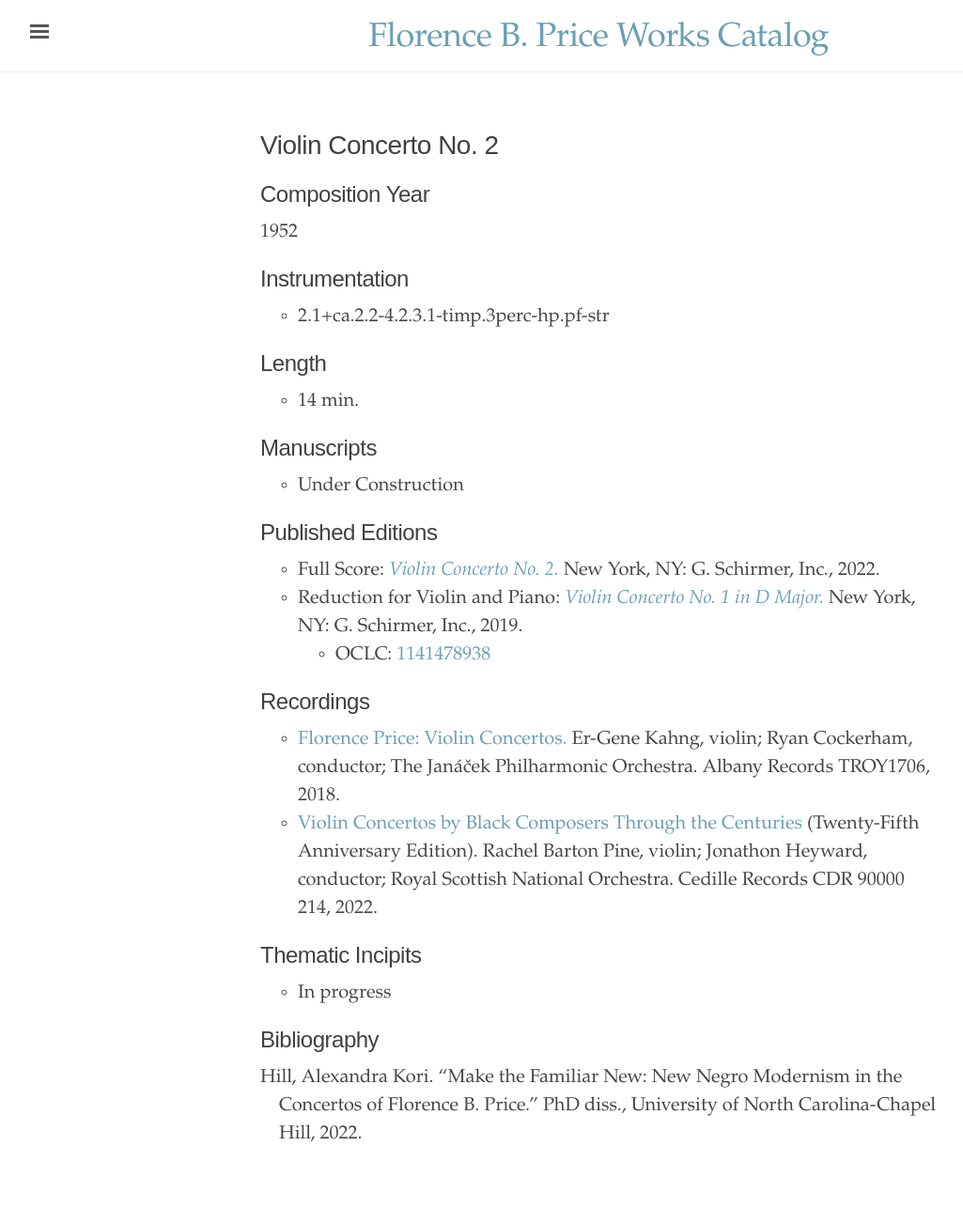
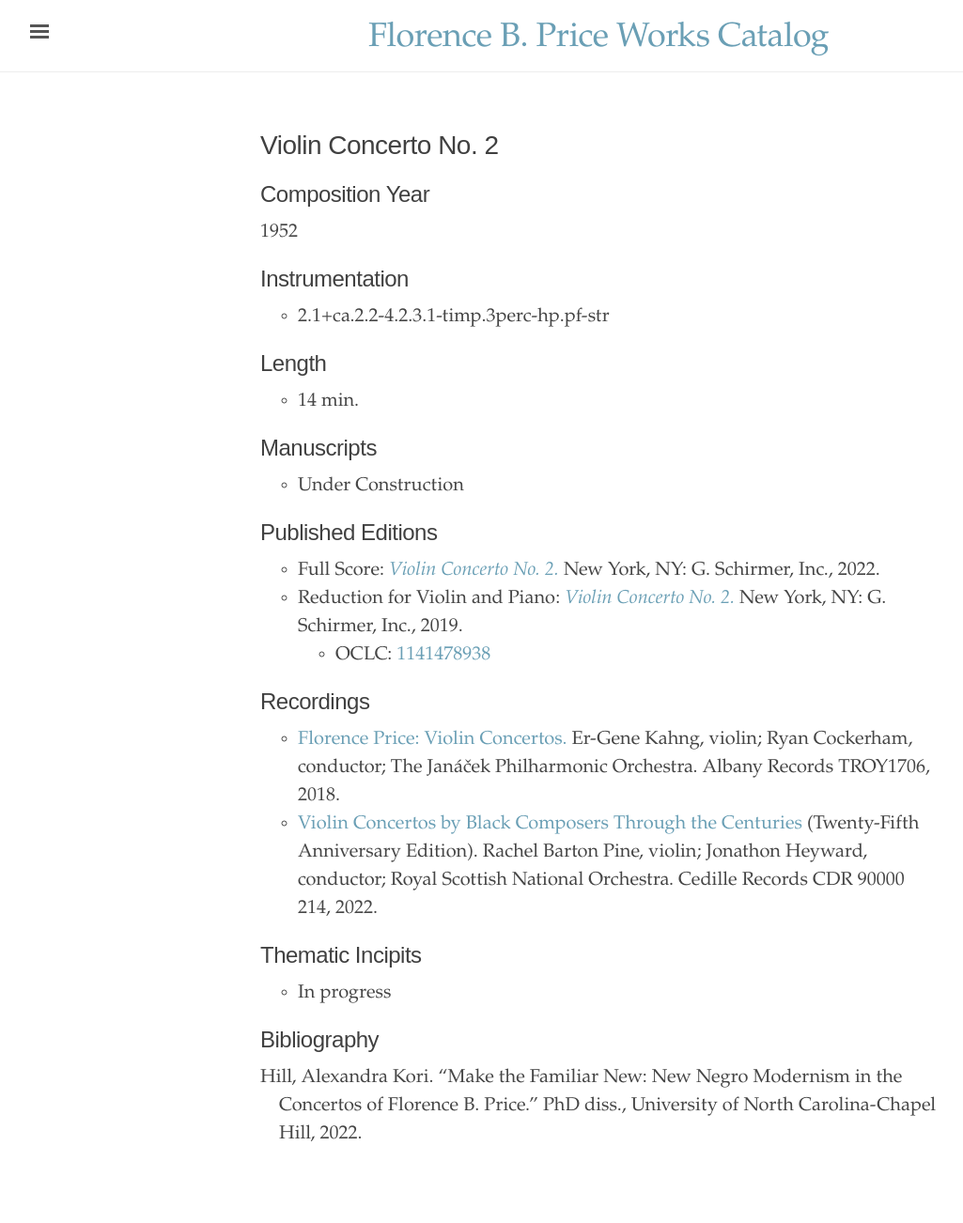
Before and after one commit to dwshadle/florence-price-catalog, a Jekyll site: the page built from _texts/price-violin_concerto_no2.md, in a window 1280 px wide. Shown: the whole page at 94% size, without its empty margins (3-1028 px from the left). Built offline with Jekyll 4.4.1, drawn with Linux system fonts in a browser that asks for light colours.

Commit message:
Update price-violin_concerto_no2.md

```diff
--- a/_texts/price-violin_concerto_no2.md
+++ b/_texts/price-violin_concerto_no2.md
@@ -20,7 +20,7 @@ permalink: /price-violin-concerto-no2/
 
 ## Published Editions
 - Full Score: <a href="https://www.wisemusicclassical.com/work/59062/Violin-Concerto-No-2/" target="_blank">*Violin Concerto No. 2.*</a> New York, NY: G. Schirmer, Inc., 2022.
-- Reduction for Violin and Piano: <a href="https://classicalondemand.com/price-violin-concerto-no-2-3476.html" target="_blank">*Violin Concerto No. 1 in D Major.*</a> New York, NY: G. Schirmer, Inc., 2019.
+- Reduction for Violin and Piano: <a href="https://classicalondemand.com/price-violin-concerto-no-2-3476.html" target="_blank">*Violin Concerto No. 2.*</a> New York, NY: G. Schirmer, Inc., 2019.
     * OCLC: <a href="https://www.worldcat.org/title/1141478938" target="_blank">1141478938</a>
 
 ## Recordings
```
